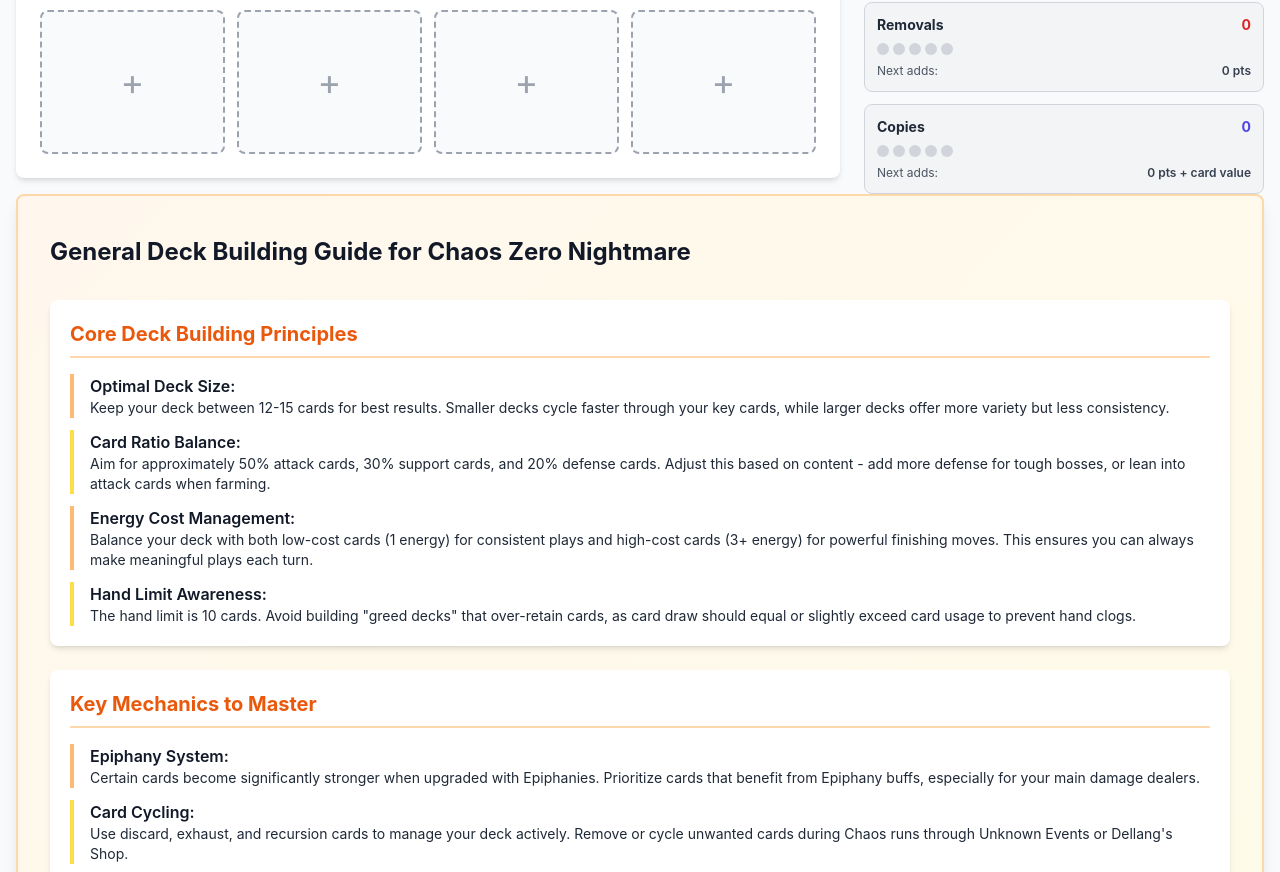
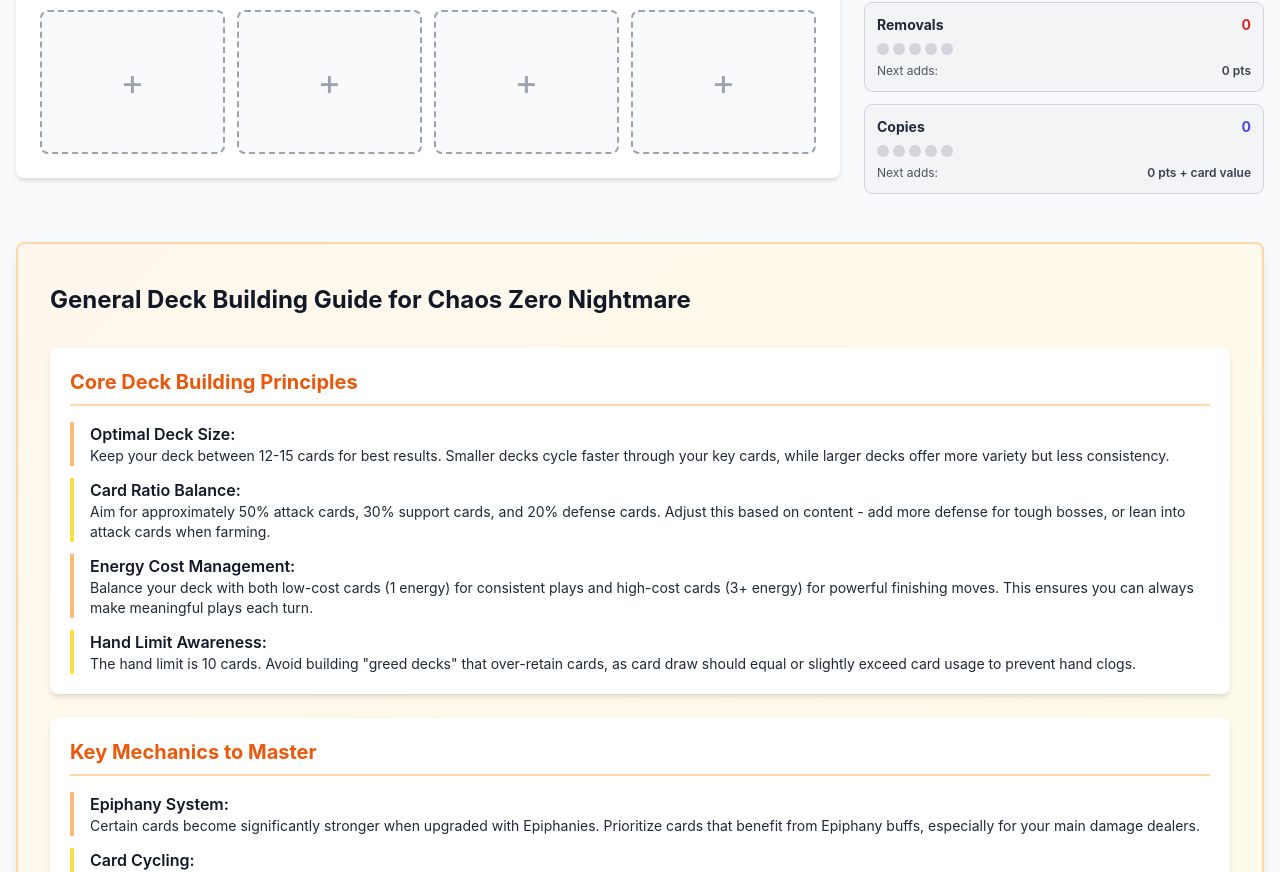
Before and after one commit to Jaxic/CZN-Calc, a React (Vite) app: page / in a window 1280 px wide. Shown: the part 2393-3265 px from the top of the page. Built offline with nearby package versions, Linux system fonts and the light colour scheme.

Commit message:
Add top margin to deck building guide for proper spacing

```diff
--- a/src/App.jsx
+++ b/src/App.jsx
@@ -194,7 +194,7 @@ function App() {
           </div>
 
           {/* Deck Building Guide Section */}
-          <div className="bg-gradient-to-br from-orange-50 to-yellow-50 dark:from-gray-800 dark:to-gray-850 rounded-lg shadow-lg p-6 md:p-8 border-2 border-orange-200 dark:border-orange-900 mb-8">
+          <div className="bg-gradient-to-br from-orange-50 to-yellow-50 dark:from-gray-800 dark:to-gray-850 rounded-lg shadow-lg p-6 md:p-8 border-2 border-orange-200 dark:border-orange-900 mt-12 mb-8">
             <h2 className="font-bold text-2xl text-gray-900 dark:text-white py-2 mb-6">
               General Deck Building Guide for Chaos Zero Nightmare
             </h2>
```
